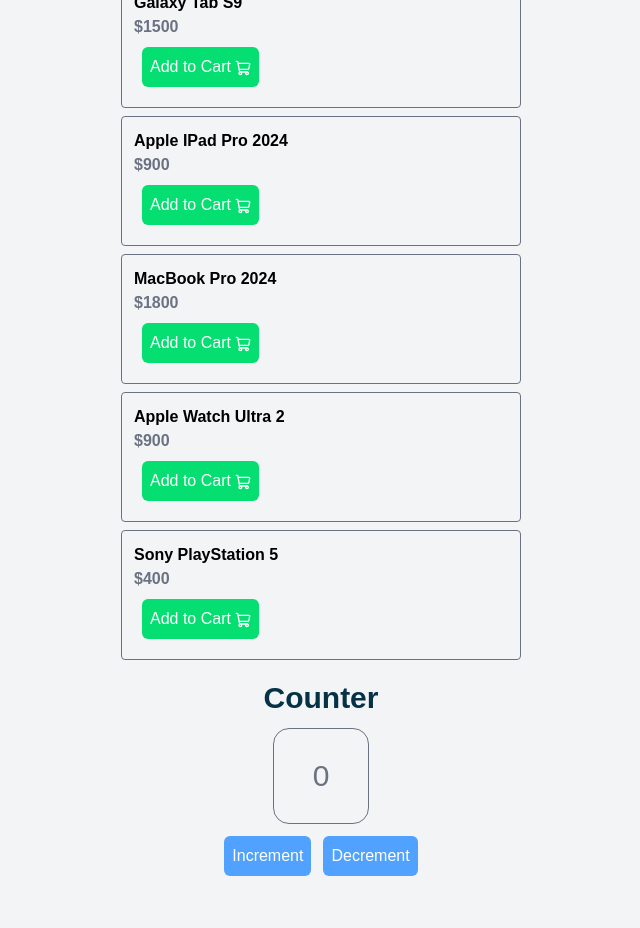
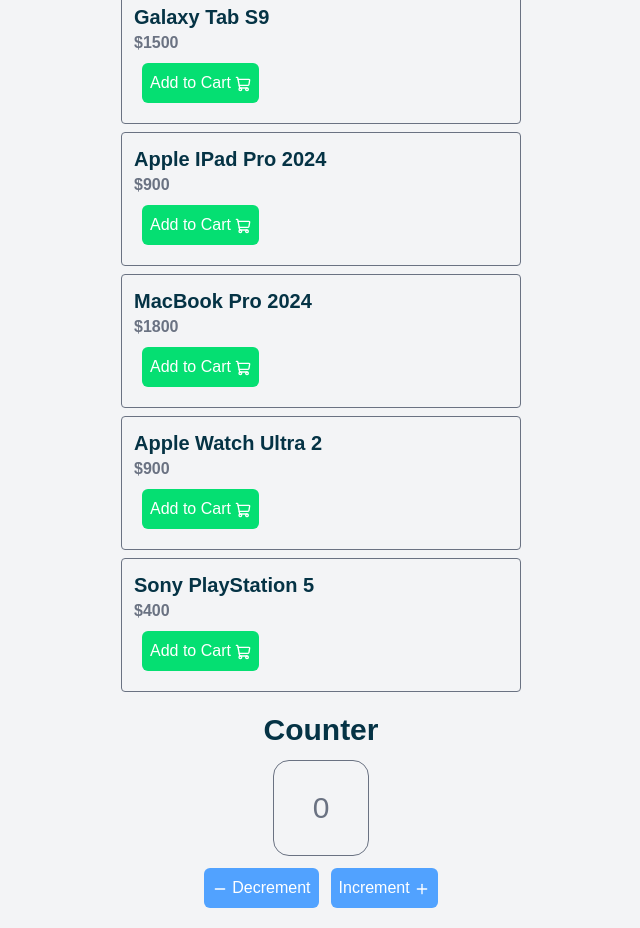
Before and after one commit to ZeroaNinea/Zustand-Complete-Course, a React (Vite) app: page / in a window 1280 px wide. Shown: the part 500-1428 px from the top of the page, without its empty margins (319-959 px from the left). Before the commit the page ends 1396 px from the top, so only its background shows below. Built offline with nearby package versions, Linux system fonts and the light colour scheme.

Commit message:
plus and minus added

```diff
--- a/src/App.tsx
+++ b/src/App.tsx
@@ -1,6 +1,6 @@
 import { useShallow } from 'zustand/react/shallow';
 
-import { ShoppingCart } from 'lucide-react';
+import { ShoppingCart, Plus, Minus } from 'lucide-react';
 
 import { useStore } from '@/store/store';
 import { PRODUCTS_DATA } from '@/lib/mockData';
@@ -52,7 +52,9 @@
               key={product.id}
               className="border border-gray-500 p-3 rounded-sm"
             >
-              <h4 className="font-semibold">{product.title}</h4>
+              <h4 className="font-bold text-xl text-cyan-950 cursor-pointer hover:underline">
+                {product.title}
+              </h4>
               <div>
                 <span className="font-semibold text-gray-500">
                   ${product.price}
@@ -77,16 +79,16 @@
         </div>
         <div className="flex gap-3 mb-5">
           <button
+            onClick={dec}
+            className="rounded-md p-2 bg-blue-400 hover:bg-blue-500 text-white active:bg-blue-400 cursor-pointer"
+          >
+            <Minus className="inline" size={16} /> Decrement
+          </button>
+          <button
             onClick={inc}
             className="rounded-md p-2 bg-blue-400 hover:bg-blue-500 text-white active:bg-blue-400 cursor-pointer"
           >
-            Increment
-          </button>
-          <button
-            onClick={dec}
-            className="rounded-md p-2 bg-blue-400 hover:bg-blue-500 text-white active:bg-blue-400 cursor-pointer"
-          >
-            Decrement
+            Increment <Plus className="inline" size={16} />
           </button>
         </div>
       </section>
```
